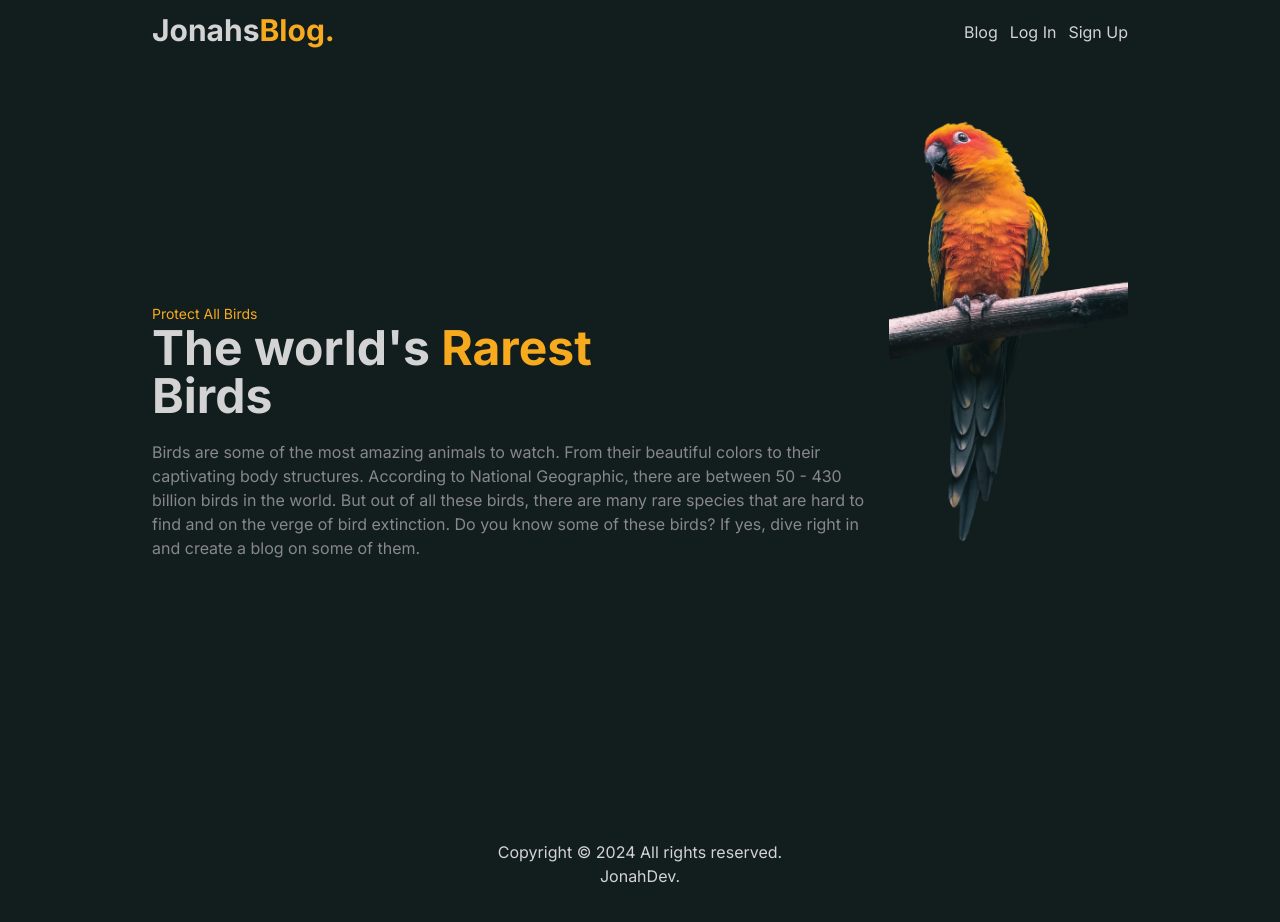
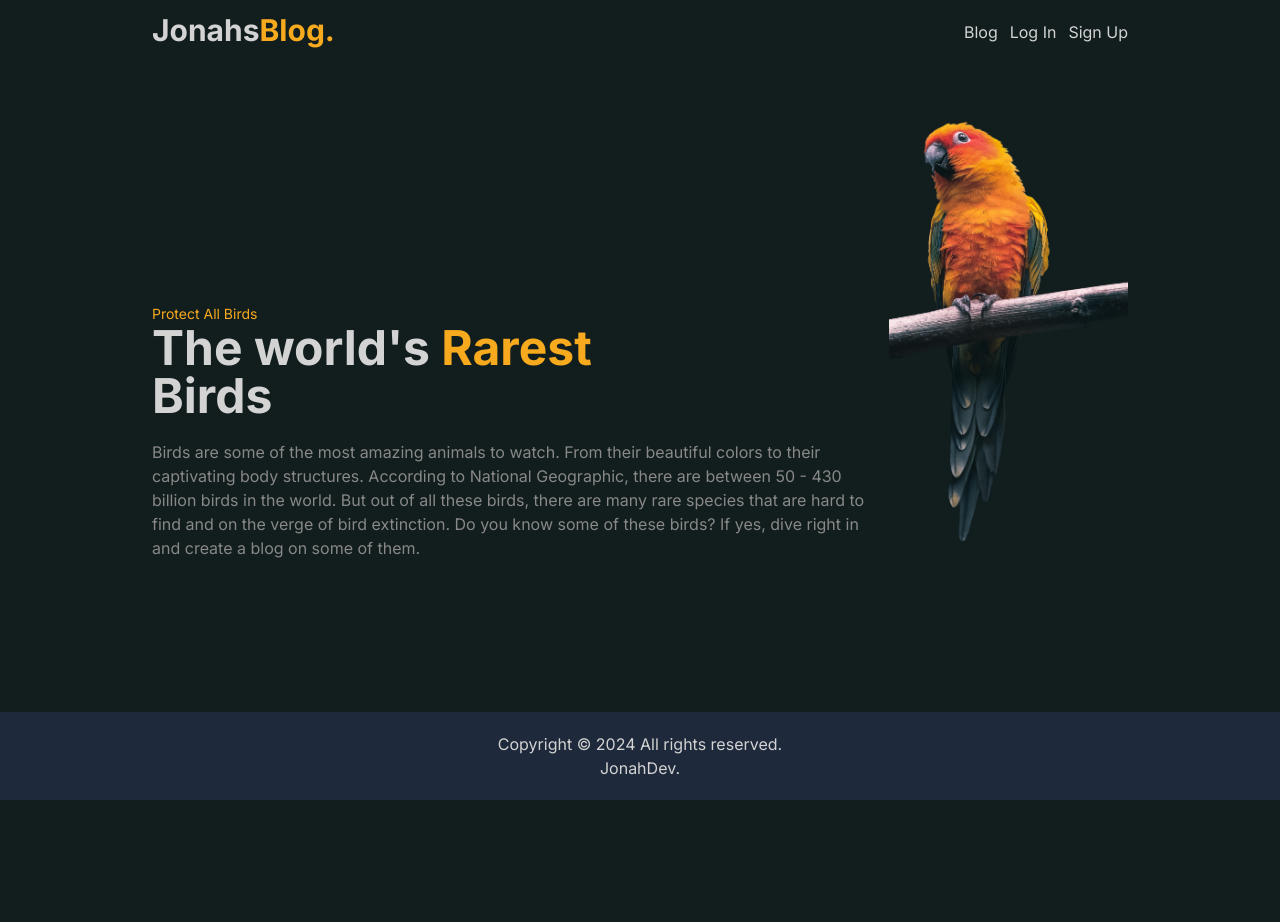
Before and after one commit to jonahunuafe/blog-post, a Next.js app: page / in a window 1280 px wide. Shown: the top 922 px of the page. After the commit the page ends 888 px from the top, so only its background shows below. Built offline with nearby package versions, Linux system fonts and the light colour scheme; no server answers.

Commit message:
positioned footer at the bottom of the screen

```diff
--- a/app/globals.css
+++ b/app/globals.css
@@ -4,7 +4,7 @@
 
 @layer base {
   body {
-    @apply bg-secondaryColor text-whiteColor;
+    @apply bg-secondaryColor text-whiteColor h-[100vh];
   }
 
   h1, h2, h3, h4, h5, h6 {
--- a/components/Footer.jsx
+++ b/components/Footer.jsx
@@ -4,7 +4,7 @@ import React from 'react'
 
 const Footer = () => {
   return (
-    <div className='py-10 text-center'>
+    <div className='bg-slate-800 sticky bottom-0 w-[100%] text-center py-5'>
       Copyright &copy; 2024 All rights reserved.
       <br />
       JonahDev.
@@ -12,4 +12,4 @@ const Footer = () => {
   )
 }
 
-export default Footer
+export default Footer;
--- a/components/Navbar.js
+++ b/components/Navbar.js
@@ -4,6 +4,7 @@ import Link from 'next/link'
 import Image from 'next/image'
 import demoImage from "../public/image/avatar-icon.png"
 import {AiOutlineClose} from 'react-icons/ai'
+import {AiOutlineBars} from 'react-icons/ai'
 import { usePathname } from 'next/navigation'
 import {signOut, useSession} from 'next-auth/react'
 
@@ -16,6 +17,8 @@ const Navbar = () => {
     const pathname = usePathname();
 
     const [showDropdown, setShowDropdown] = useState(false)
+
+    const [style, setStyle] = useState(false);
 
     async function fetchUser() {
         try {
@@ -35,6 +38,11 @@ const Navbar = () => {
 
     const handleShowDropdown = () => setShowDropdown(prev => true)
     const handleHideDropdown = () => setShowDropdown(prev => false)
+
+    const disappear = () => {
+        setStyle(!false)
+    }
+
   return (
     <div className='container py-2 h-16 flex items-center justify-between relative'>
         <Link href="/">
@@ -44,6 +52,23 @@ const Navbar = () => {
         </Link>
 
         <ul className='flex items-center gap-3'>
+            {/* <div>
+                <AiOutlineBars
+                    onClick={handleShowDropdown}
+
+                />
+
+                {
+                    showDropdown && (
+                        <p>
+                            <AiOutlineClose
+                                onClick={handleHideDropdown}
+                            />
+                            <h3>Good</h3>
+                        </p>
+                    )
+                }
+            </div> */}
             <li>
                 <Link href="/blog" className={ pathname === '/blog' ? "text-primaryColor font-bold" : ""}>Blog</Link>
             </li>
```
